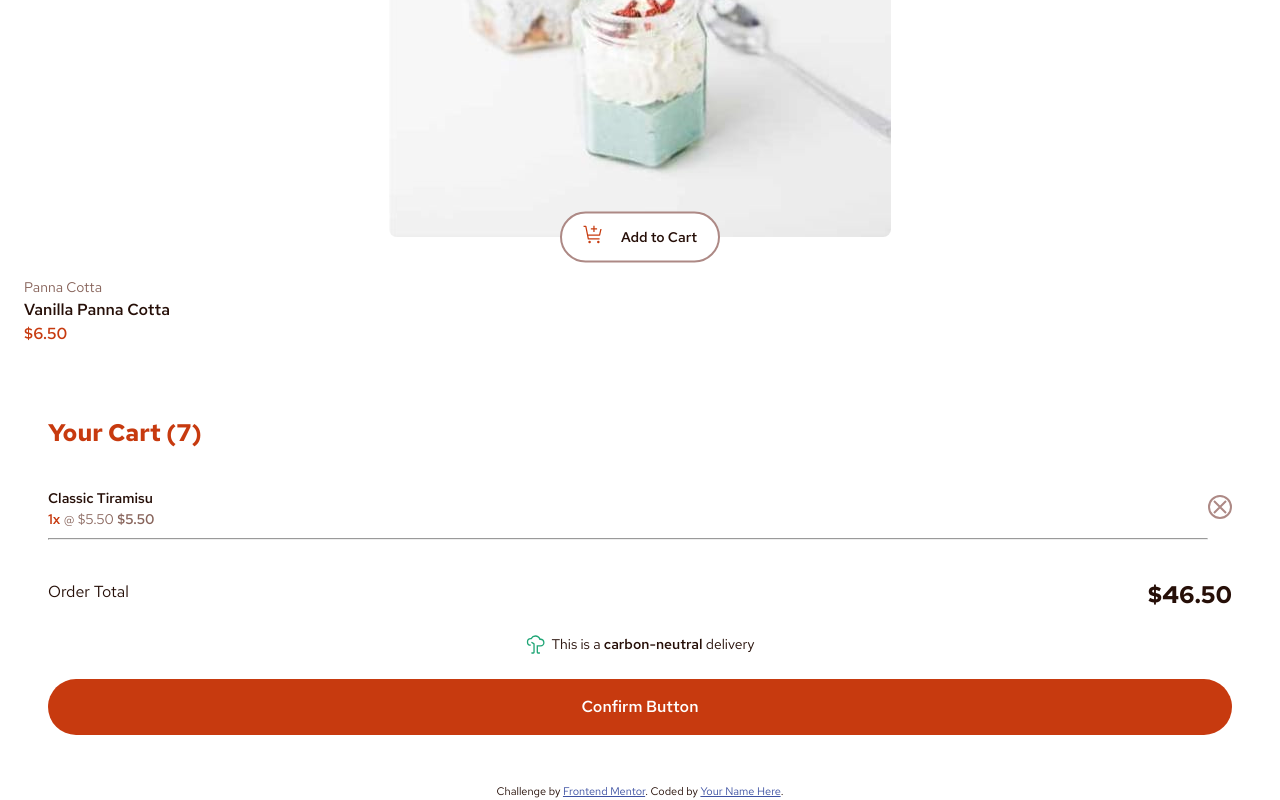
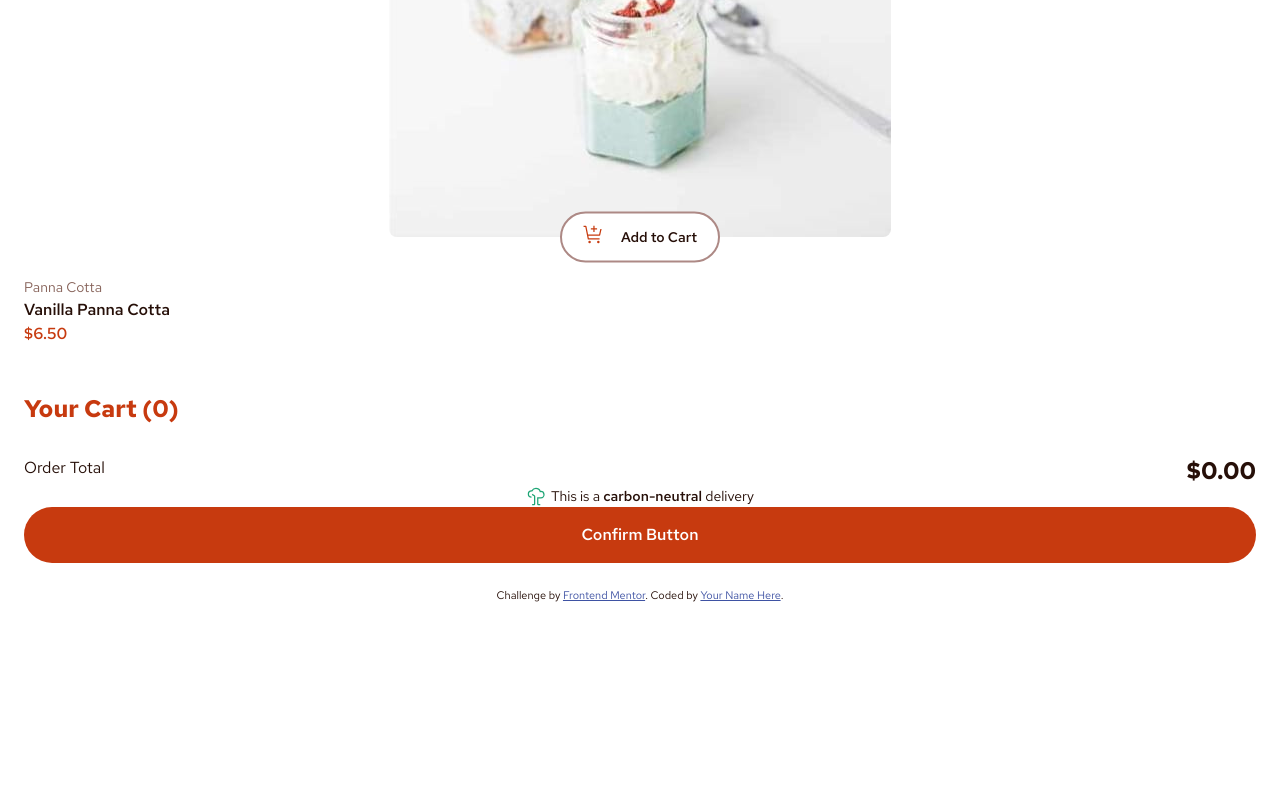
Before and after one commit to takahashiyb/product-list-with-cart, a Vue app: page / in a window 1280 px wide. Shown: the part 5139-5939 px from the top of the page. After the commit the page ends 5743 px from the top, so only its background shows below. Built offline with nearby package versions, Linux system fonts and the light colour scheme.

Commit message:
Create pinia state and attach display and function to be able to add and remove items to cart list through add cart button.

```diff
--- a/src/App.vue
+++ b/src/App.vue
@@ -2,13 +2,16 @@
 // import DesignSystem from '@/design-system/DesignSystem.vue'
 import listDessert from '@/data/data.json'
 
-import AddToCartButton from './components/AddToCartButton.vue'
 import CloseButton from './components/CloseButton.vue'
+import MenuList from './components/MenuList.vue'
 
 import { ref } from 'vue'
 import PrimaryButton from './components/PrimaryButton.vue'
 
+import { useCartStore } from './stores/counter'
+
 const menu = ref(listDessert)
+const cart = useCartStore()
 
 console.log(menu)
 </script>
@@ -17,42 +20,22 @@ console.log(menu)
   <!-- <DesignSystem></DesignSystem> -->
   <div class="section__main">
     <h1>Desserts</h1>
-    <section class="menu">
-      <ul>
-        <li v-for="item in menu" :key="item.name">
-          <div class="container__add-to-cart">
-            <div class="container__img">
-              <picture>
-                <source :srcset="`${item.image.desktop}`" media="(min-width:62.5em)" />
-                <source :srcset="`${item.image.tablet}`" media="(min-width:43.75em)" />
-                <img :src="`${item.image.mobile}`" />
-              </picture>
-              <div class="container__button-add-to-cart">
-                <AddToCartButton></AddToCartButton>
-              </div>
-            </div>
-          </div>
-          <h3>{{ item.category }}</h3>
-          <h4>
-            {{ item.name }}
-          </h4>
-          <p class="menu-item-price"><span>$</span>{{ item.price.toFixed(2) }}</p>
-        </li>
-      </ul>
-    </section>
+    <MenuList :menu="menu"></MenuList>
     <section class="cart">
-      <h2>Your Cart (7)</h2>
+      <h2>Your Cart ({{ cart.getCountTotal }})</h2>
       <div class="container__cart">
         <ul>
-          <li class="list-item__cart">
+          <li class="list-item__cart" v-for="item in cart.getItemsCart">
             <div class="font-preset-4-b">
-              <p>Classic Tiramisu</p>
+              <p>{{ item.name }}</p>
               <div class="container__item-cart">
-                <span class="red-text">1x</span>
+                <span class="red-text">{{ item.count }}x</span>
                 <span class="font-preset-4-r light-rose-text">
-                  <span>@ </span><span>$</span>5.50
+                  <span>@ </span><span>$</span>{{ cart.getPriceItemCart(item) }}
                 </span>
-                <span class="light-rose-text"> <span>$</span>5.50 </span>
+                <span class="light-rose-text">
+                  <span>$</span>{{ cart.getTotalPriceItemCart(item) }}
+                </span>
               </div>
             </div>
             <div>
@@ -64,7 +47,7 @@ console.log(menu)
       </div>
       <div class="container__total-cart">
         <span>Order Total</span>
-        <span class="font-preset-2">$46.50</span>
+        <span class="font-preset-2">${{ cart.getAmountTotal }}</span>
       </div>
       <div class="container__message-carbon-neutral">
         <img src="/assets/images/icon-carbon-neutral.svg" alt="icon carbon neurtral" />
@@ -85,44 +68,7 @@ console.log(menu)
   padding: var(--spacing-0300);
 }
 
-/* Menu */
-
-.container__add-to-cart {
-  padding-bottom: var(--spacing-0500);
-}
-
-.container__img {
-  width: 100%;
-  position: relative;
-  display: grid;
-  justify-content: center;
-}
-
-.container__img img {
-  height: 100%;
-  object-fit: contain;
-
-  border-radius: 8px;
-}
-
-.container__button-add-to-cart {
-  position: absolute;
-  bottom: 0;
-  left: 50%;
-  translate: -50% 50%;
-}
-
-.menu-item-price {
-  font: var(--font-preset-3);
-  color: hsl(var(--red-color));
-}
-
 /* Cart */
-.cart {
-  display: grid;
-  gap: var(--spacing-0300);
-  padding: var(--spacing-0300);
-}
 
 .list-item__cart {
   display: grid;
@@ -158,15 +104,6 @@ h1 {
 h2 {
   font: var(--font-preset-2);
   color: hsl(var(--red-color));
-}
-
-h3 {
-  font: var(--font-preset-4-r);
-  color: hsl(var(--rose-500-color));
-}
-
-h4 {
-  font: var(--font-preset-3);
 }
 
 b {
--- a/src/components/AddMinusButton.vue
+++ b/src/components/AddMinusButton.vue
@@ -20,7 +20,11 @@ function checkHover(e) {
 </script>
 
 <template>
-  <button @mouseenter="checkHover($event)" @mouseleave="checkHover($event)">
+  <button
+    @mouseenter="checkHover($event)"
+    @mouseleave="checkHover($event)"
+    @click="$emit('changeCount', shape.shape)"
+  >
     <!-- Default: white plus on transparent -->
     <svg
       xmlns="http://www.w3.org/2000/svg"
--- a/src/components/AddToCartButton.vue
+++ b/src/components/AddToCartButton.vue
@@ -1,11 +1,40 @@
 <script setup>
-import { ref } from 'vue'
+import { ref, defineProps } from 'vue'
 import AddMinusButton from './AddMinusButton.vue'
 
-let isAddCartButton = ref(true)
+import { useCartStore } from '../stores/counter'
+
+const props = defineProps({
+  item: Object,
+})
+
+const item = props.item
+
+const isAddCartButton = ref(true)
+
+const countAddCart = ref(0)
+
+const cart = useCartStore()
 
 function clickCartButton() {
-  isAddCartButton.value = !isAddCartButton
+  isAddCartButton.value = !isAddCartButton.value
+}
+
+function changeCount(operation) {
+  if (operation === 'plus') {
+    countAddCart.value++
+  }
+
+  if (countAddCart.value !== 0 && operation === 'minus') {
+    countAddCart.value--
+  }
+
+  cart.addCartList(item, countAddCart.value)
+
+  if (countAddCart.value !== 0) {
+    return
+  }
+  clickCartButton()
 }
 </script>
 
@@ -33,9 +62,9 @@ function clickCartButton() {
     <p>Add to Cart</p>
   </button>
   <div class="container__quantity-select" v-else>
-    <AddMinusButton :shape="'plus'"></AddMinusButton>
-    <span>1</span>
-    <AddMinusButton :shape="'minus'"></AddMinusButton>
+    <AddMinusButton :shape="'minus'" @change-count="changeCount"></AddMinusButton>
+    <span>{{ countAddCart }}</span>
+    <AddMinusButton :shape="'plus'" @change-count="changeCount"></AddMinusButton>
   </div>
 </template>
 
--- /dev/null
+++ b/src/components/MenuList.vue
@@ -0,0 +1,85 @@
+<script setup>
+import AddToCartButton from './AddToCartButton.vue'
+
+import { defineProps } from 'vue'
+
+const prop = defineProps({
+  menu: Object,
+})
+</script>
+
+<template>
+  <section class="menu">
+    <ul>
+      <li v-for="item in menu" :key="item.name">
+        <div class="container__add-to-cart">
+          <div class="container__img">
+            <picture>
+              <source :srcset="`${item.image.desktop}`" media="(min-width:62.5em)" />
+              <source :srcset="`${item.image.tablet}`" media="(min-width:43.75em)" />
+              <img :src="`${item.image.mobile}`" />
+            </picture>
+            <div class="container__button-add-to-cart">
+              <AddToCartButton :item="item"></AddToCartButton>
+            </div>
+          </div>
+        </div>
+        <h3>{{ item.category }}</h3>
+        <h4>
+          {{ item.name }}
+        </h4>
+        <p class="menu-item-price"><span>$</span>{{ item.price.toFixed(2) }}</p>
+      </li>
+    </ul>
+  </section>
+</template>
+
+<style scoped>
+.container__add-to-cart {
+  padding-bottom: var(--spacing-0500);
+}
+
+.container__img {
+  width: 100%;
+  position: relative;
+  display: grid;
+  justify-content: center;
+}
+
+.container__img img {
+  height: 100%;
+  object-fit: contain;
+
+  border-radius: 8px;
+}
+
+.container__button-add-to-cart {
+  position: absolute;
+  bottom: 0;
+  left: 50%;
+  translate: -50% 50%;
+}
+
+.menu-item-price {
+  font: var(--font-preset-3);
+  color: hsl(var(--red-color));
+}
+
+h3 {
+  font: var(--font-preset-4-r);
+  color: hsl(var(--rose-500-color));
+}
+
+h4 {
+  font: var(--font-preset-3);
+}
+
+ul {
+  list-style-type: none;
+
+  display: grid;
+  gap: var(--spacing-0100);
+
+  padding: 0;
+}
+</style>
--- a/src/stores/counter.js
+++ b/src/stores/counter.js
@@ -4,9 +4,72 @@ import { defineStore } from 'pinia'
 export const useCounterStore = defineStore('counter', () => {
   const count = ref(0)
   const doubleCount = computed(() => count.value * 2)
+
   function increment() {
     count.value++
   }
 
+  function decrement() {
+    count.value--
+  }
+
   return { count, doubleCount, increment }
 })
+
+export const useCartStore = defineStore('counter', {
+  state: () => ({
+    itemsCart: [],
+  }),
+
+  getters: {
+    getCountTotal(state) {
+      return state.itemsCart.reduce((a, b) => a + b.count, 0)
+    },
+    getAmountTotal(state) {
+      return state.itemsCart.reduce((a, b) => a + b.count * b.price, 0).toFixed(2)
+    },
+    getItemsCart(state) {
+      return state.itemsCart
+    },
+    getPriceItemCart(state) {
+      return (id) => {
+        const item = state.itemsCart.find((i) => i.name === id.name)
+        return item.count.toFixed(2)
+      }
+    },
+    getTotalPriceItemCart(state) {
+      return (id) => {
+        const item = state.itemsCart.find((i) => i.name === id.name)
+        return (item.count * item.price).toFixed(2)
+      }
+    },
+  },
+
+  actions: {
+    addCartList(item, countItem) {
+      const itemCart = this.itemsCart.find((i) => i.name === item.name)
+
+      if (!itemCart) {
+        this.addNewCartItem(item, countItem)
+      } else {
+        itemCart.count = countItem
+      }
+
+      if (countItem === 0) {
+        this.removeCartItem(item)
+      }
+    },
+
+    addNewCartItem(item, countItem) {
+      this.itemsCart.push({
+        name: item.name,
+        price: item.price,
+        count: countItem,
+      })
+    },
+
+    removeCartItem(item) {
+      this.itemsCart = this.itemsCart.filter((i) => i.name !== item.name)
+    },
+  },
+})
```
